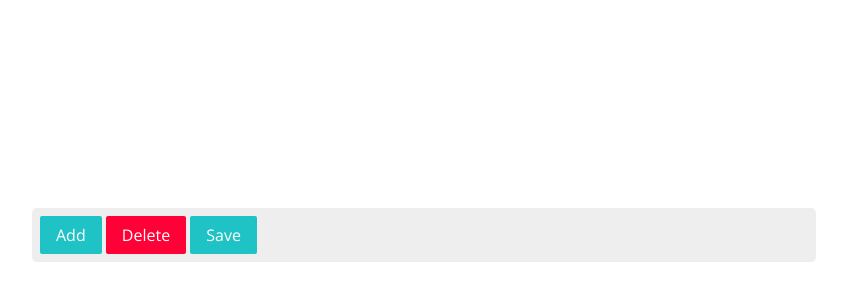
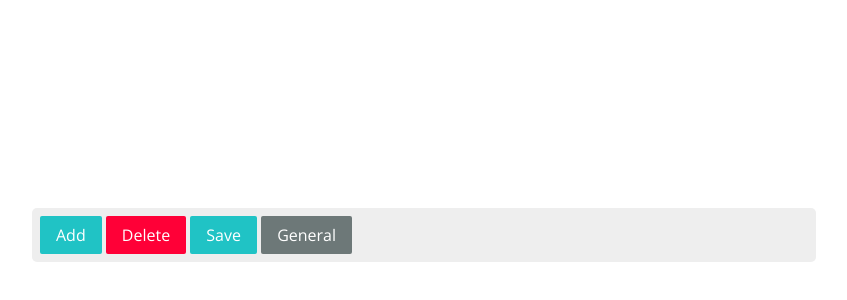
Before and after one commit to MarkHarper/opossum-styleguide, a website: page src/index.html in a window 1280 px wide. Shown: the part 192-492 px from the top of the page, without its empty margins (216-1063 px from the left). Drawn offline with nearby package versions, Linux system fonts and the light colour scheme.

Commit message:
general style

```diff
--- a/src/css/_buttons.scss
+++ b/src/css/_buttons.scss
@@ -6,6 +6,7 @@ $white: #EEE;
 $black: #333;
 $primary-color: HSLA(181, 72%, 45%, 1);
 $delete-color: HSLA(347, 100%, 50%, 1);
+$general-color: HSLA(181, 5%, 45%, 1);;
 
 /*************************
 Fonts
@@ -27,3 +28,8 @@ $font: 'Open Sans', sans-serif;
 	background-color: $primary-color;
 	font-family: 'Open Sans', sans-serif;
 }
+
+.general {
+	background-color: $general-color;
+	font-family: 'Open Sans', sans-serif;
+}
--- a/src/index.html
+++ b/src/index.html
@@ -34,6 +34,7 @@
 <button type="submit" class="add-button pure-button pure-button-primary">Add</button>
 <button type="submit" class="delete-button pure-button pure-button-primary">Delete</button>
 <button type="submit" class="create-button pure-button pure-button-primary">Save</button>
+<button type="submit" class="general pure-button pure-button-primary">General</button>
 
 </div>
 
```
Also changed, not shown: src/css/main.css.
